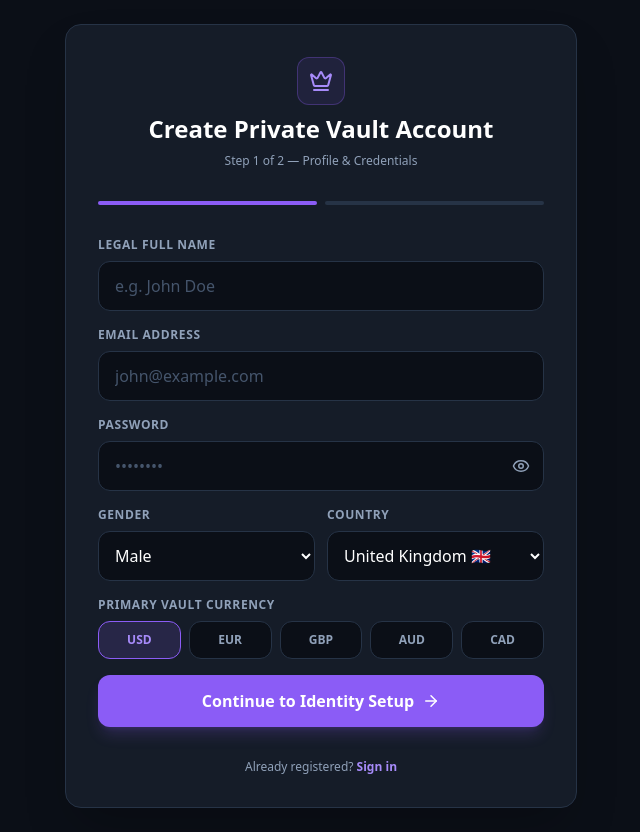
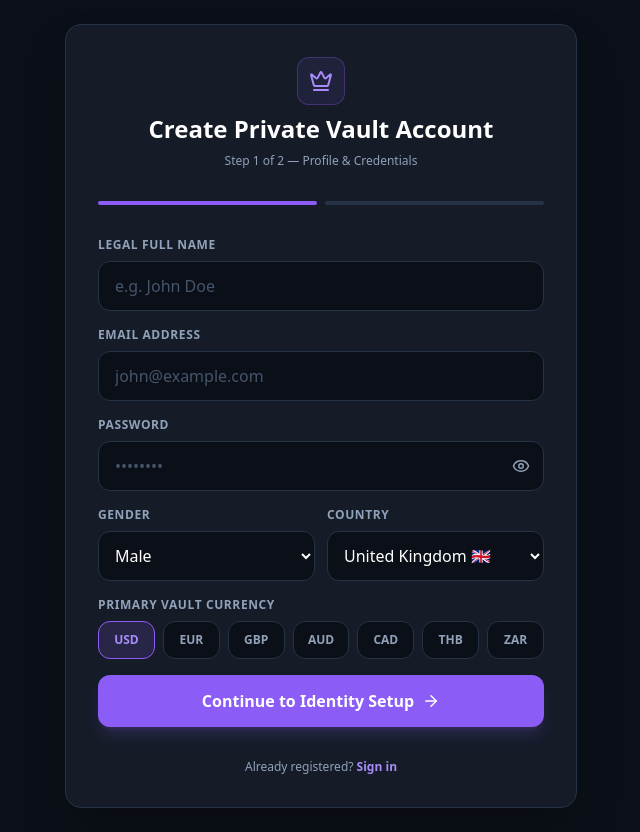
Before and after one commit to onyenagubo9/apex-bank, a Next.js app: page /en/register in a window 1280 px wide. Shown: the whole page, without its empty margins (319-959 px from the left). Built offline with nearby package versions, Linux system fonts and the light colour scheme; no server answers; the database is empty.

Commit message:
Switch email provider from Zoho to Gmail and update config

```diff
--- a/app/[locale]/register/page.tsx
+++ b/app/[locale]/register/page.tsx
@@ -27,7 +27,7 @@ export default function CustomerRegisterPage() {
   const [phone, setPhone] = useState('');
   const [gender, setGender] = useState<'male' | 'female' | 'other' | 'prefer_not_to_say'>('male');
   const [country, setCountry] = useState('United Kingdom');
-  const [primaryCurrency, setPrimaryCurrency] = useState<'USD' | 'EUR' | 'GBP' | 'AUD' | 'CAD'>('USD');
+  const [primaryCurrency, setPrimaryCurrency] = useState<'USD' | 'EUR' | 'GBP' | 'AUD' | 'CAD' | 'THB' | 'ZAR'>('USD');
   const [streetAddress, setStreetAddress] = useState('');
   const [governmentId, setGovernmentId] = useState('');
   const [agreedToTerms, setAgreedToTerms] = useState(false);
@@ -243,8 +243,10 @@ export default function CustomerRegisterPage() {
                   <option value="Italy">Italy 🇮🇹</option>
                   <option value="Canada">Canada 🇨🇦</option>
                   <option value="Australia">Australia 🇦🇺</option>
-                  <option value="Mexico">Mexico MXN</option>
-                  <option value="Philippine">Philippine  PHP</option>
+                  <option value="Mexico">Mexico 🇲🇽</option>
+                  <option value="Philippine">Philippine 🇵🇭</option>
+                  <option value="Thailand">Thailand 🇹🇭</option>
+                  <option value="South Africa">South Africa 🇿🇦</option>
                 </select>
               </div>
             </div>
--- a/components/auth/CurrencyPicker.tsx
+++ b/components/auth/CurrencyPicker.tsx
@@ -1,7 +1,7 @@
 import React from 'react';
 
 // 1. Updated Currency Type 🎯
-export type Currency = 'USD' | 'EUR' | 'GBP' | 'AUD' | 'CAD';
+export type Currency = 'USD' | 'EUR' | 'GBP' | 'AUD' | 'CAD' | 'THB' | 'ZAR';
 
 interface CurrencyPickerProps {
   selected: Currency;
@@ -9,7 +9,7 @@ interface CurrencyPickerProps {
 }
 
 // 2. Updated Currency Options Array 📜
-const currencies: Currency[] = ['USD', 'EUR', 'GBP', 'AUD', 'CAD'];
+const currencies: Currency[] = ['USD', 'EUR', 'GBP', 'AUD', 'CAD', 'THB', 'ZAR'];
 
 export function CurrencyPicker({ selected, onSelect }: CurrencyPickerProps) {
   return (
@@ -17,8 +17,8 @@ export function CurrencyPicker({ selected, onSelect }: CurrencyPickerProps) {
       <label className="block text-xs font-semibold uppercase tracking-wider text-slate-400 mb-2">
         Primary Vault Currency
       </label>
-      {/* 3. Updated Grid Columns from 4 to 5 📐 */}
-      <div className="grid grid-cols-5 gap-2">
+      {/* 3. Updated Grid Columns to accommodate 7 currencies 📐 */}
+      <div className="grid grid-cols-7 gap-2">
         {currencies.map((curr) => (
           <button
             key={curr}
--- a/lib/db/schema.ts
+++ b/lib/db/schema.ts
@@ -11,7 +11,7 @@ export const entryTypeEnum = pgEnum('entry_type', ['debit', 'credit']);
 export const ledgerStatusEnum = pgEnum('ledger_status', ['pending', 'posted', 'failed', 'reversed']);
 // Active Currencies managed by Admin
 
-export const currencyEnum = pgEnum('currency', ['USD', 'EUR', 'GBP', 'AUD', 'CAD', 'MXN', 'PHP']);
+export const currencyEnum = pgEnum('currency', ['USD', 'EUR', 'GBP', 'AUD', 'CAD', 'MXN', 'PHP', 'THB', 'ZAR']);
 export const currencies = pgTable('currencies', {
   code: text('code').primaryKey(), // e.g. 'USD', 'NGN', 'EUR', 'GBP'
   name: text('name').notNull(),    // e.g. 'US Dollar'
--- a/lib/mail.ts
+++ b/lib/mail.ts
@@ -2,12 +2,12 @@
 import nodemailer from 'nodemailer';
 
 const transporter = nodemailer.createTransport({
-  host: process.env.ZOHO_SMTP_HOST,
-  port: Number(process.env.ZOHO_SMTP_PORT) || 465,
+  host: process.env.SMTP_HOST || 'smtp.gmail.com',
+  port: Number(process.env.SMTP_PORT) || 465,
   secure: true,
   auth: {
-    user: process.env.ZOHO_SMTP_USER,
-    pass: process.env.ZOHO_SMTP_PASSWORD,
+    user: process.env.SMTP_USER,
+    pass: process.env.SMTP_PASS,
   },
 });
 
@@ -20,14 +20,14 @@ interface SendEmailOptions {
 export async function sendEmail({ to, subject, html }: SendEmailOptions) {
   try {
     const info = await transporter.sendMail({
-      from: `"Apex Vault" <${process.env.ZOHO_SMTP_USER}>`,
+      from: `"Apex Vault" <${process.env.SMTP_USER}>`,
       to,
       subject,
       html,
     });
     return { success: true, messageId: info.messageId };
   } catch (error) {
-    console.error('Error sending email via Zoho:', error);
+    console.error('Error sending email via Gmail:', error);
     return { success: false, error };
   }
 }
--- a/lib/validations/auth.ts
+++ b/lib/validations/auth.ts
@@ -13,7 +13,7 @@ export const CustomerRegisterSchema = z.object({
   phone: z.string().min(10, 'Phone number must be at least 10 digits'),
   country: z.string().min(2, 'Please select your country'),
   gender: z.enum(['male', 'female', 'other', 'prefer_not_to_say']),
-  primaryCurrency: z.enum(['USD', 'EUR', 'GBP', 'AUD', 'CAD']),
+  primaryCurrency: z.enum(['USD', 'EUR', 'GBP', 'AUD', 'CAD', 'THB', 'ZAR']),
   streetAddress: z.string().min(5, 'Address required'),
   governmentId: z.string().min(5, 'Government ID required'),
 });
```
